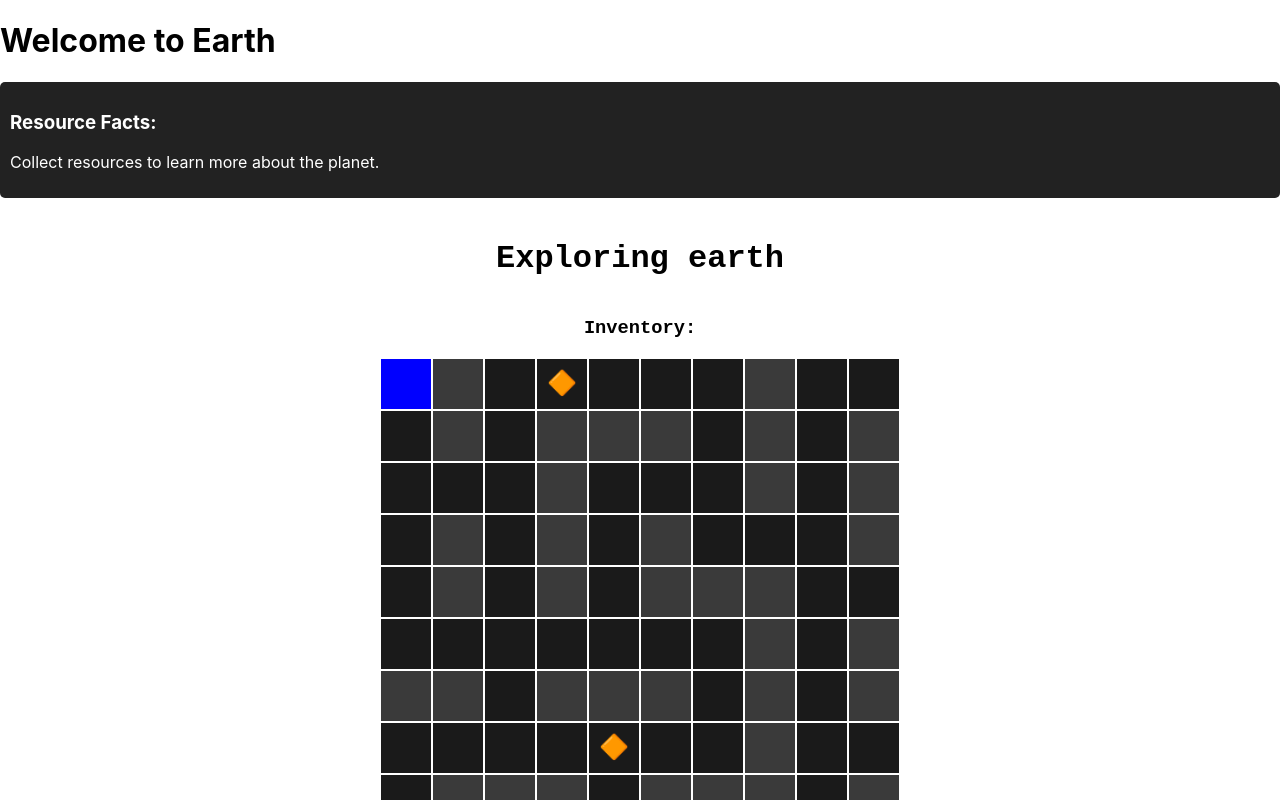
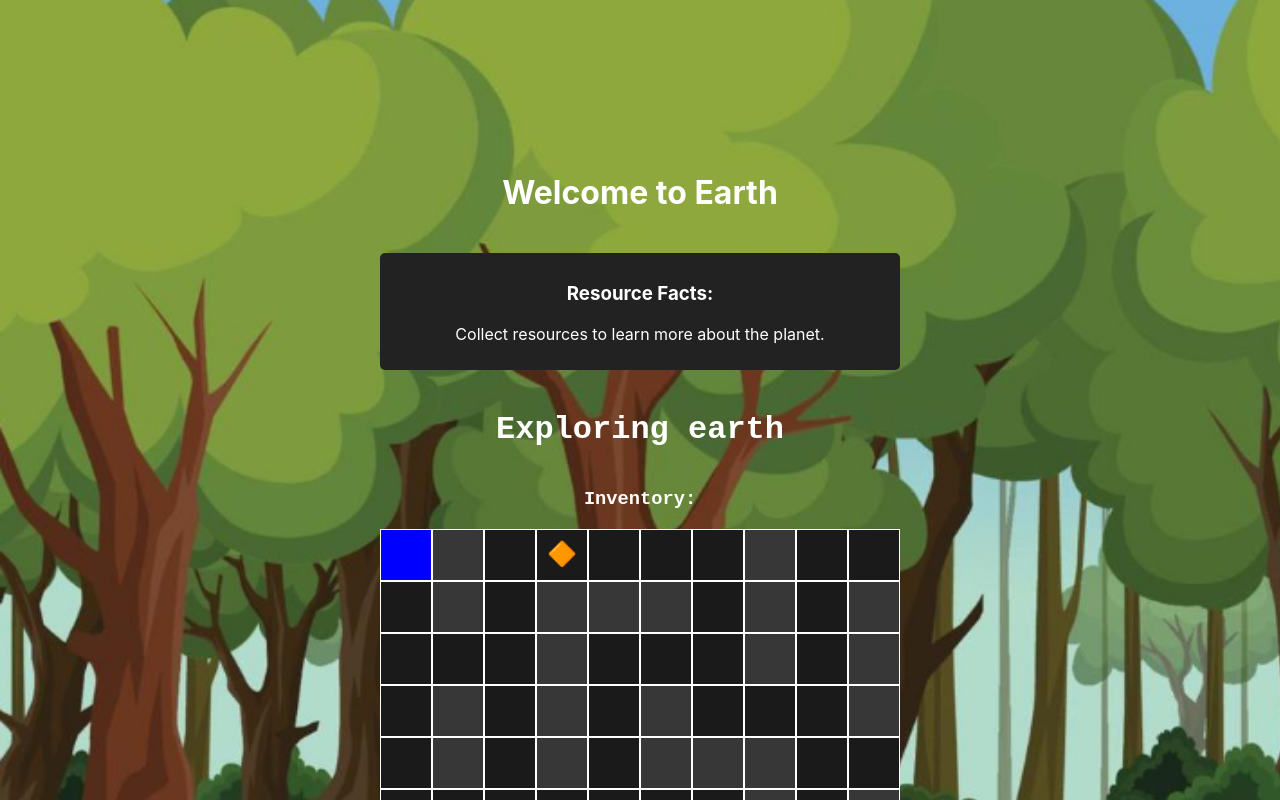
Before and after one commit to Ronnyboy125/Galactic-Explorers, a React (Create React App) app in the folder cbw/: page /planet/Earth in a window 1280 px wide. Shown: the top 800 px of the page. Built offline with nearby package versions, Linux system fonts and the light colour scheme.

Commit message:
added dynamic css for planets Co-authored-by: Ron Schwencer <Ronnyboy125@users.noreply.github.com>

```diff
--- a/cbw/src/App.css
+++ b/cbw/src/App.css
@@ -143,3 +143,27 @@
 .leave-button:hover {
   background-color: #218838;
 }
+
+.Earth {
+  display: flex;
+  flex-direction: column;
+  align-items: center;
+  justify-content: center;
+  height: 150vh;
+  background-image: url('/assets/earth-background.png');
+  background-size: cover;
+  color: white;
+  text-align: center;
+}
+
+.Moon {
+  display: flex;
+  flex-direction: column;
+  align-items: center;
+  justify-content: center;
+  height: 150vh;
+  background-image: url('/assets/moon-background.png');
+  background-size: cover;
+  color: white;
+  text-align: center;
+}
--- a/cbw/src/components/Planet.js
+++ b/cbw/src/components/Planet.js
@@ -1,11 +1,13 @@
 import React, { useEffect, useState } from "react";
 import { useParams, useNavigate, Link } from "react-router-dom";
 import MiniGame from "./MiniGame";
+import "../App.css";
 
 function Planet({ progress, setProgress }) {
   const { name } = useParams();
   const [miniGameCompleted, setMiniGameCompleted] = useState(false);
   const navigate = useNavigate();
+  const conditionalBackground = name;
 
   const handleMiniGameComplete = () => {
     setMiniGameCompleted(true);
@@ -28,7 +30,7 @@ function Planet({ progress, setProgress }) {
   }, [miniGameCompleted, navigate]);
 
   return (
-    <div className="planet-page">
+    <div className={conditionalBackground}>
       <h1>Welcome to {name}</h1>
       {!miniGameCompleted ? (
         <MiniGame
```
